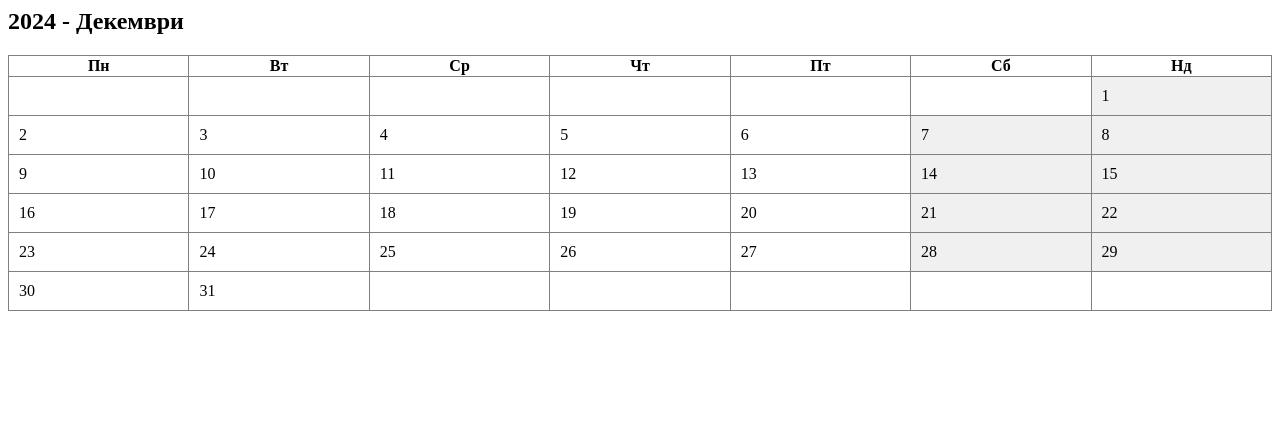
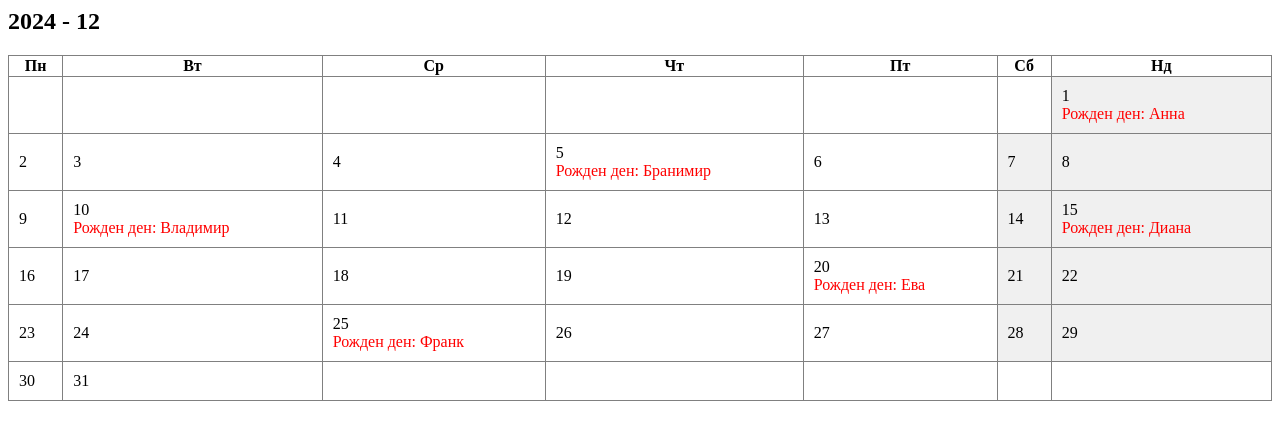
Before and after one commit to dpencheva/birthdaycalendar, a PHP site: page / in a window 1280 px wide. Shown: the top 440 px of the page. Run offline with PHP 8.4, Linux system fonts and the light colour scheme.

Commit message:
Update index.php cyrrilic names

```diff
--- a/index.php
+++ b/index.php
@@ -1,12 +1,12 @@
 <?php
 // Array of birthdays (you can replace this with a database)
 $birthdays = [
-    '2024-12-01' => 'Alice',
-    '2024-12-05' => 'Bob',
-    '2024-12-10' => 'Charlie',
-    '2024-12-15' => 'David',
-    '2024-12-20' => 'Eva',
-    '2024-12-25' => 'Frank'
+    '2024-12-01' => 'Анна',
+    '2024-12-05' => 'Бранимир',
+    '2024-12-10' => 'Владимир',
+    '2024-12-15' => 'Диана',
+    '2024-12-20' => 'Ева',
+    '2024-12-25' => 'Франк'
 ];
 
 // Array of Bulgarian month names
@@ -118,7 +118,6 @@ function displayCalendar($currentMonth, $currentYear, $birthdays, $firstDayWeekd
                 if (isset($birthdays[$date])) {
                     echo "<br><span style='color: red;'>Рожден ден: {$birthdays[$date]}</span>";
                 }
-
                 echo "</td>";
                 $day++;
             } else {
@@ -132,5 +131,5 @@ function displayCalendar($currentMonth, $currentYear, $birthdays, $firstDayWeekd
 }
 
 // Display the calendar for the current month
-displayCalendar($monthName, $currentYear, $birthdays, $firstDayWeekday, $daysInMonth);
+displayCalendar(12, $currentYear, $birthdays, $firstDayWeekday, $daysInMonth);
 ?>
```
